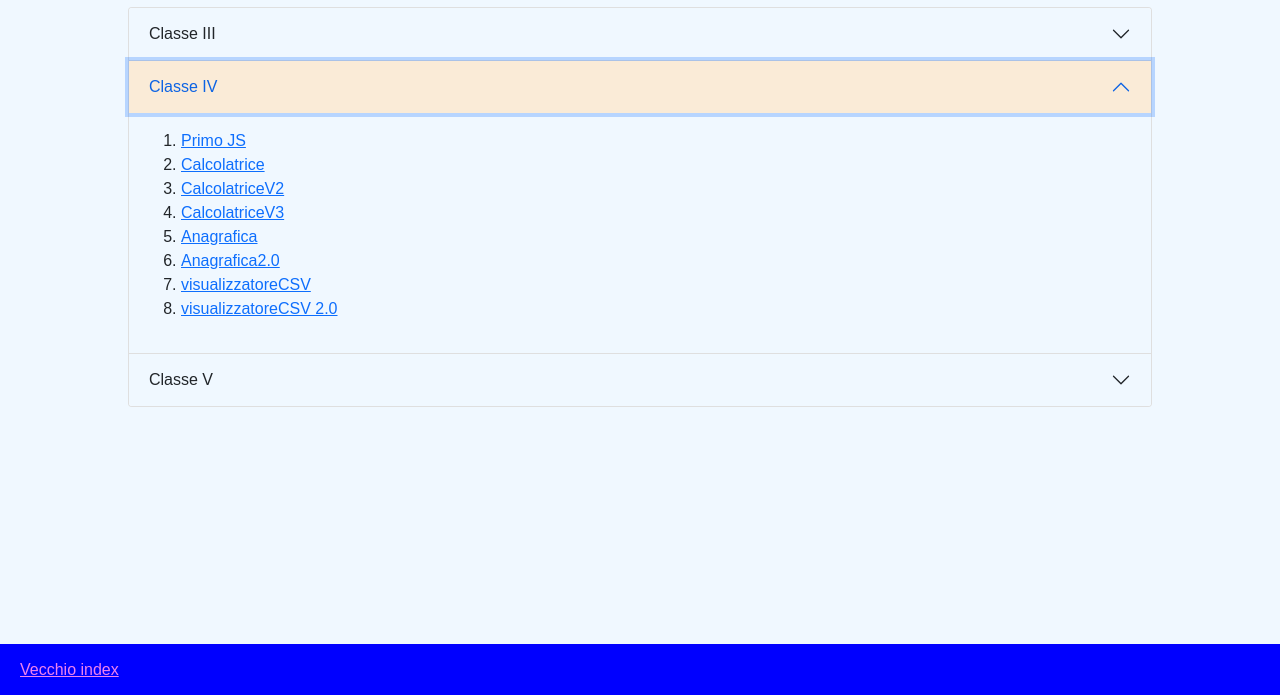
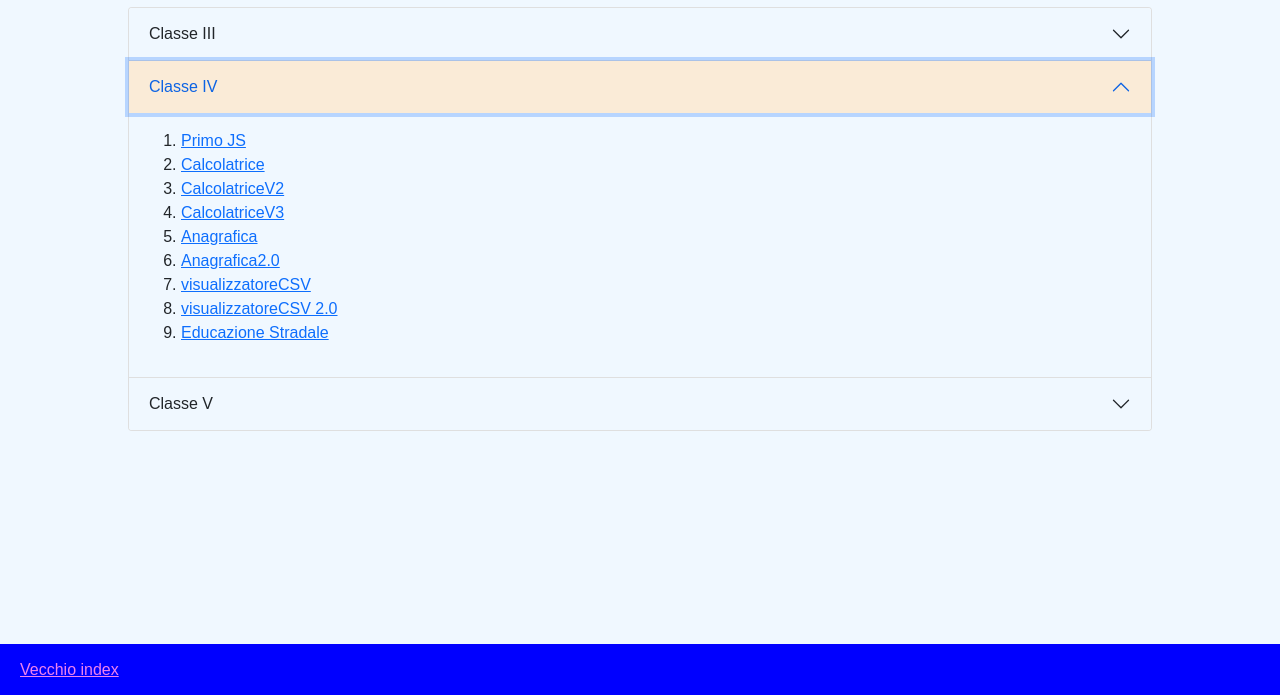
Before and after one commit to Raffa2044/raffa2044.github.io, a plain HTML site: page index.html in a window 1280 px wide. Both pictures are taken after a click on the button "Classe IV". Shown: the part 105-800 px from the top of the page. Drawn offline with nearby package versions, Linux system fonts and the light colour scheme.

Commit message:
Update index.html

```diff
--- a/index.html
+++ b/index.html
@@ -102,6 +102,7 @@
                  <li><a href="pages/Anagrafica 2.0/index.html" target="_blank">Anagrafica2.0</a></li>
                 <li><a href="pages/Tabella Migranti/index.html" target="_blank">visualizzatoreCSV</a></li>
                 <li><a href="pages/Tabella Migranti2.0/index.html" target="_blank">visualizzatoreCSV 2.0</a></li>
+                <li><a href="pages/educazione-stradale/index.html" target="_blank">Educazione Stradale</a></li>
               </ol>
             </div>
           </div>
```
